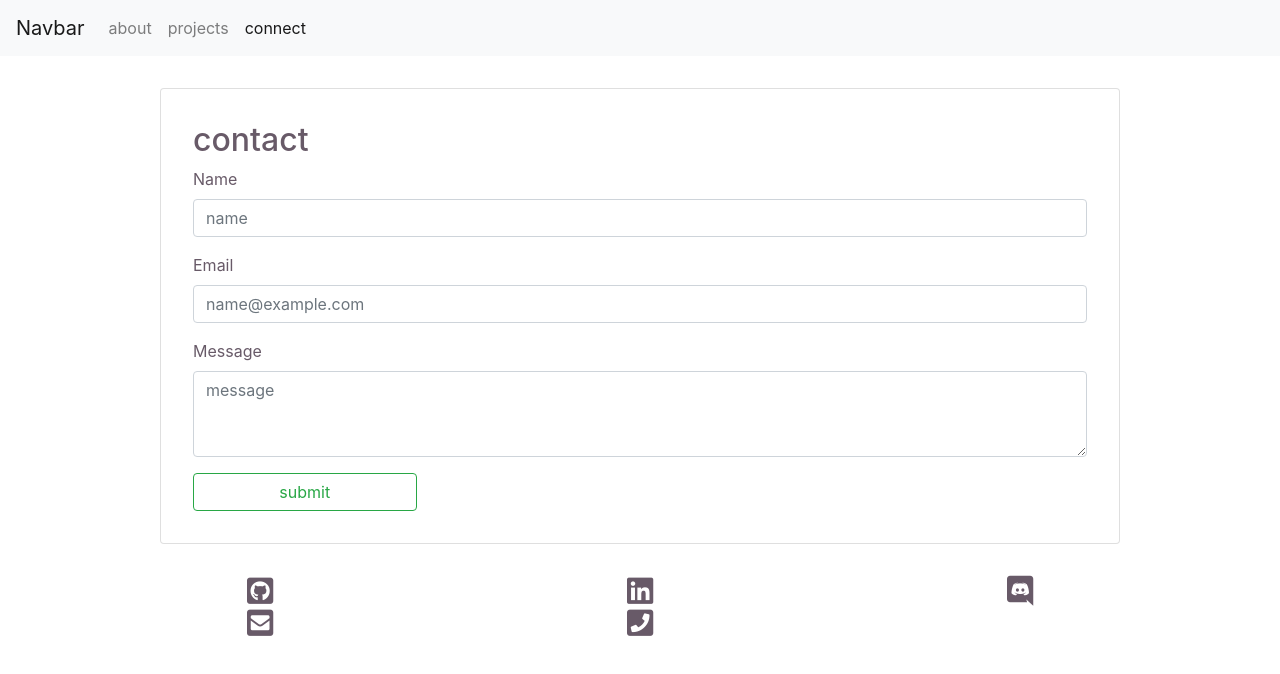
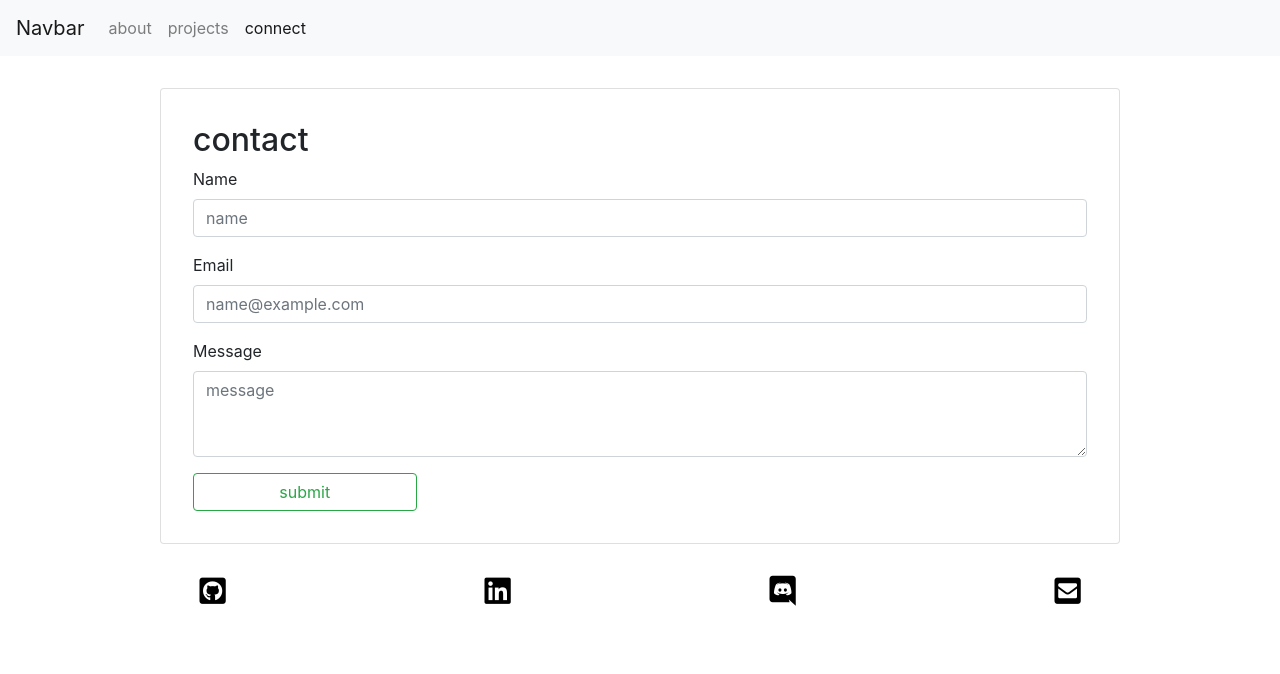
Before and after one commit to theykay/theykay.github.io, a plain HTML site: page contact.html in a window 1280 px wide. Drawn offline with nearby package versions, Linux system fonts and the light colour scheme; files whose address does not match are found by name.

Commit message:
finalized contact icon layout and style

```diff
--- a/assets/css/style.css
+++ b/assets/css/style.css
@@ -6,22 +6,7 @@
     contrast seafoam: #C2EEEA
     contrast dark seafoam: #8CB6B3
 */
-* {
-    color: #685A68;
-}
-
-.col-4 {
-    align-self: center;
-}
-
-h3 {
-    min-width: 125px;
-}
-
 i {
     font-size: 30px;
+    color: black;
 }
-
-.navbar-brand {
-    color: #685A68;
-}
--- a/contact.html
+++ b/contact.html
@@ -64,7 +64,7 @@
         <div class="row">
 
             <!-- github -->
-            <div class="col-12 col-sm-6 col-md-4 d-flex justify-content-center">
+            <div class="col-12 col-sm-6 col-md-3 d-flex justify-content-center">
                 <a href="https://github.com/theykay" target="_blank">
                     <!-- <i class="fab fa-github"></i> -->
                     <i class="fab fa-github-square"></i>
@@ -72,7 +72,7 @@
             </div>
 
             <!-- linkedin -->
-            <div class="col-12 col-sm-6 col-md-4 d-flex justify-content-center">
+            <div class="col-12 col-sm-6 col-md-3 d-flex justify-content-center">
                 <a href="www.linkedin.com/in/kyle-murray-design" target="_blank">
                     <!-- <i class="fab fa-linkedin-in"></i> -->
                     <i class="fab fa-linkedin"></i>
@@ -80,23 +80,23 @@
             </div>
 
             <!-- discord -->
-            <div class="col-12 col-sm-6 col-md-4 d-flex justify-content-center">
+            <div class="col-12 col-sm-6 col-md-3 d-flex justify-content-center">
                 <a href="https://discord.gg/sKc5mWq" target="_blank">
                     <i class="fab fa-discord"></i>
                 </a>
             </div>
 
             <!-- email -->
-            <div class="col-12 col-sm-6 col-md-4 d-flex justify-content-center">
+            <div class="col-12 col-sm-6 col-md-3 d-flex justify-content-center">
                 <a href="mailto:murraykyleb@gmail.com">
                     <i class="fas fa-envelope-square"></i>
                 </a>
             </div>
 
             <!-- phone number -->
-            <div class="col-12 col-sm-6 col-md-4 d-flex justify-content-center">
+            <!-- <div class="col-12 col-sm-6 col-md-4 d-flex justify-content-center">
                 <i class="fas fa-phone-square"></i>
-            </div>
+            </div> -->
         </div>
     </div>
 
```
